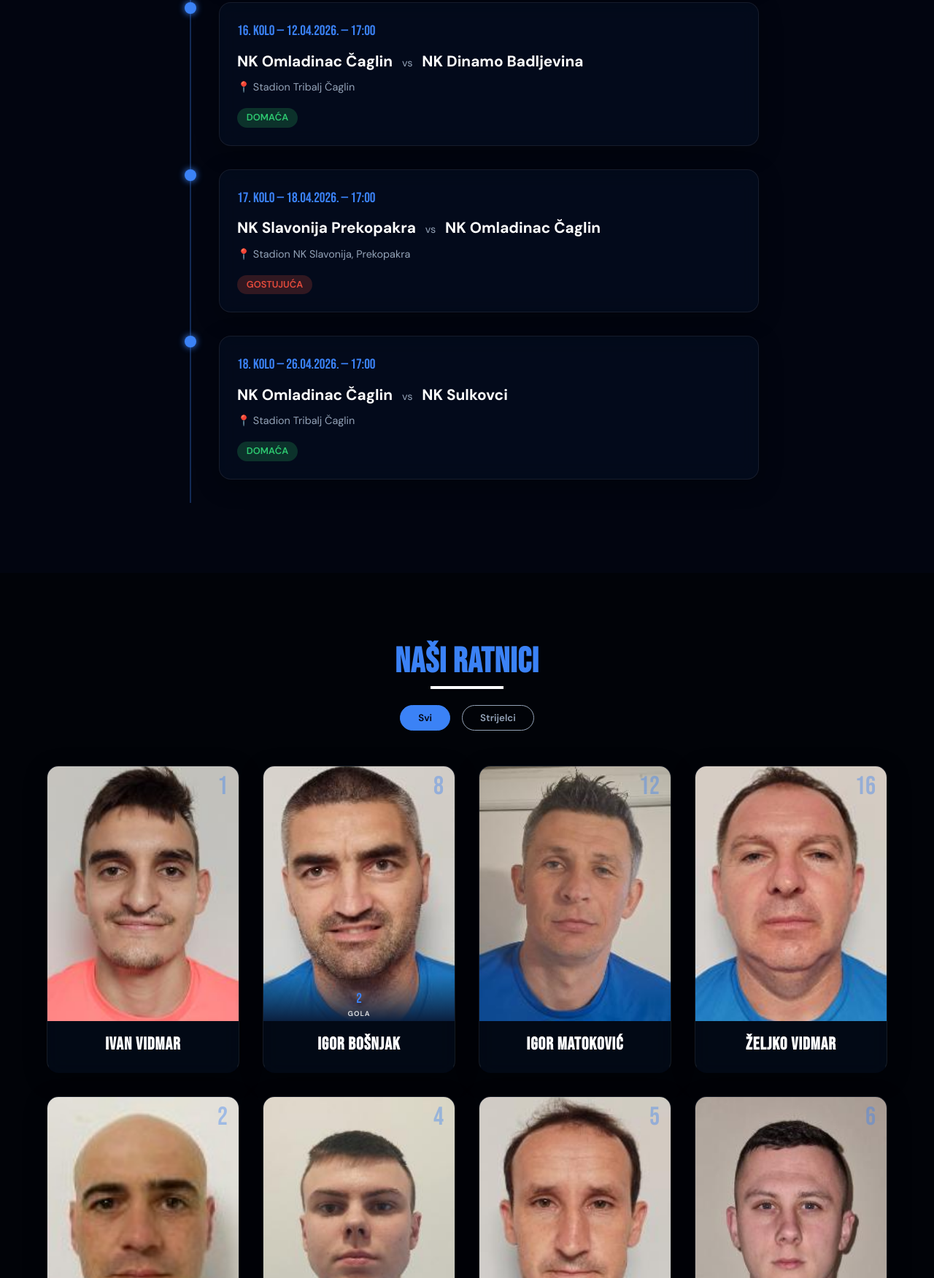
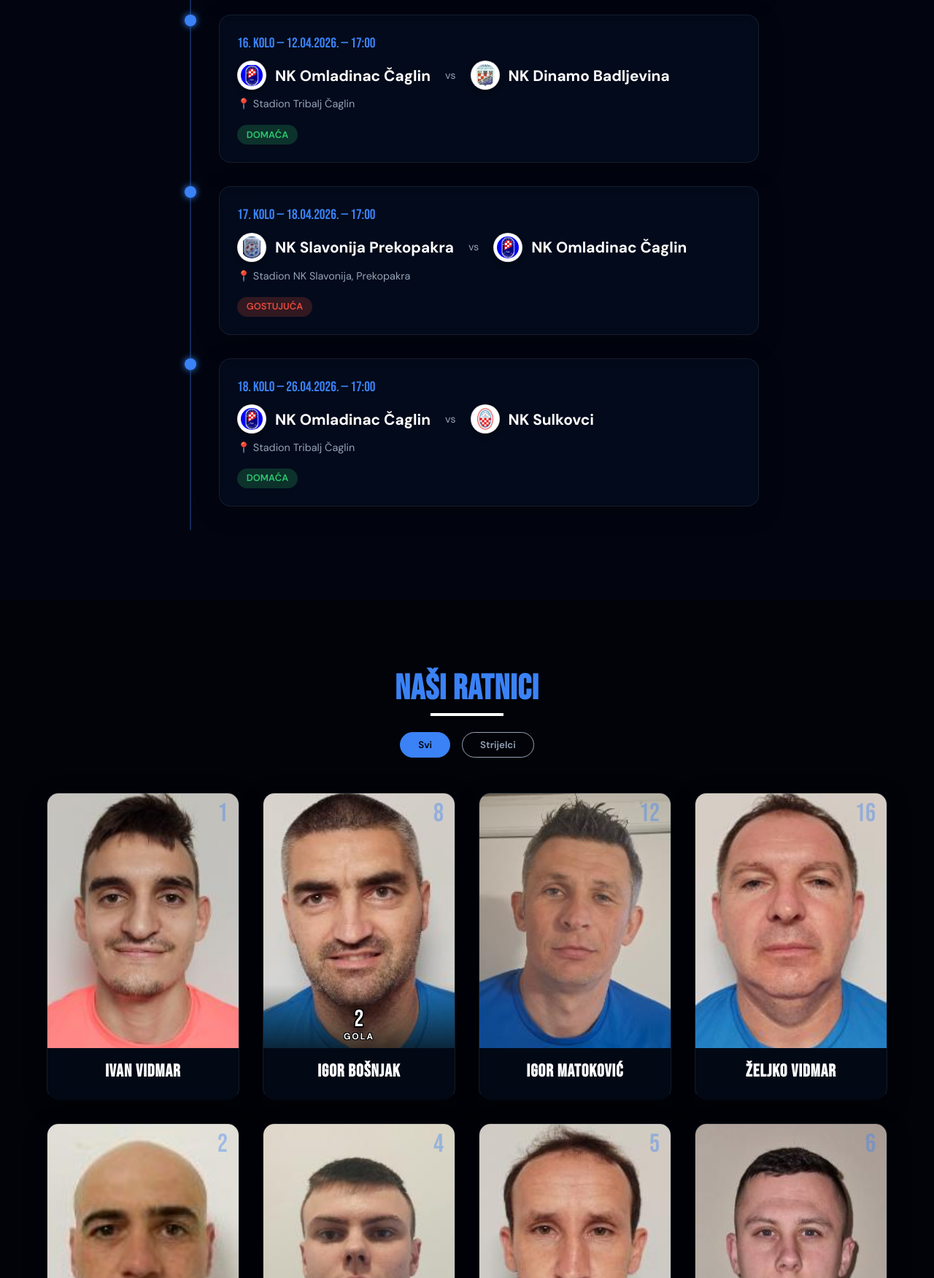
Before and after one commit to dlukas99/omladinac-web, a plain HTML site: page index.html in a window 1280 px wide. Shown: the part 3654-5405 px from the top of the page at 73% size. Drawn offline with Linux system fonts and the light colour scheme.

Commit message:
Dodani ostali grbovi, naglasen broj golova

```diff
--- a/index.html
+++ b/index.html
@@ -354,7 +354,7 @@
                         </div>
                         <div class="next-match-vs">VS</div>
                         <div class="next-match-team">
-                            <div class="next-match-crest-placeholder">⚽</div>
+                            <img src="" alt="NK Eminovci" class="next-match-crest opponent-crest" data-club="NK Eminovci">
                             <span>NK Eminovci</span>
                         </div>
                     </div>
@@ -392,8 +392,13 @@
                         <div class="timeline-dot"></div>
                         <div class="timeline-content">
                             <div class="match-time">15. kolo — 06.04.2026. — 16:30</div>
-                            <div class="match-teams-title">NK Graničar Bučje <span class="vs">vs</span> NK Omladinac
-                                Čaglin</div>
+                            <div class="match-teams-title">
+                                <img src="" alt="" class="timeline-crest" data-club="NK Graničar Bučje">
+                                <span>NK Graničar Bučje</span>
+                                <span class="vs">vs</span>
+                                <img src="images/omladinac.jpg" alt="NK Omladinac Čaglin" class="timeline-crest">
+                                <span>NK Omladinac Čaglin</span>
+                            </div>
                             <div class="match-location">📍 Stadion NK Graničar, Bučje</div>
                             <span class="match-tag tag-away">Gostujuća</span>
                         </div>
@@ -403,8 +408,13 @@
                         <div class="timeline-dot"></div>
                         <div class="timeline-content">
                             <div class="match-time">16. kolo — 12.04.2026. — 17:00</div>
-                            <div class="match-teams-title">NK Omladinac Čaglin <span class="vs">vs</span> NK Dinamo
-                                Badljevina</div>
+                            <div class="match-teams-title">
+                                <img src="images/omladinac.jpg" alt="NK Omladinac Čaglin" class="timeline-crest">
+                                <span>NK Omladinac Čaglin</span>
+                                <span class="vs">vs</span>
+                                <img src="" alt="" class="timeline-crest" data-club="NK Dinamo Badljevina">
+                                <span>NK Dinamo Badljevina</span>
+                            </div>
                             <div class="match-location">📍 Stadion Tribalj Čaglin</div>
                             <span class="match-tag tag-home">Domaća</span>
                         </div>
@@ -414,8 +424,13 @@
                         <div class="timeline-dot"></div>
                         <div class="timeline-content">
                             <div class="match-time">17. kolo — 18.04.2026. — 17:00</div>
-                            <div class="match-teams-title">NK Slavonija Prekopakra <span class="vs">vs</span> NK
-                                Omladinac Čaglin</div>
+                            <div class="match-teams-title">
+                                <img src="" alt="" class="timeline-crest" data-club="NK Slavonija Prekopakra">
+                                <span>NK Slavonija Prekopakra</span>
+                                <span class="vs">vs</span>
+                                <img src="images/omladinac.jpg" alt="NK Omladinac Čaglin" class="timeline-crest">
+                                <span>NK Omladinac Čaglin</span>
+                            </div>
                             <div class="match-location">📍 Stadion NK Slavonija, Prekopakra</div>
                             <span class="match-tag tag-away">Gostujuća</span>
                         </div>
@@ -425,7 +440,12 @@
                         <div class="timeline-dot"></div>
                         <div class="timeline-content">
                             <div class="match-time">18. kolo — 26.04.2026. — 17:00</div>
-                            <div class="match-teams-title">NK Omladinac Čaglin <span class="vs">vs</span> NK Sulkovci
+                            <div class="match-teams-title">
+                                <img src="images/omladinac.jpg" alt="NK Omladinac Čaglin" class="timeline-crest">
+                                <span>NK Omladinac Čaglin</span>
+                                <span class="vs">vs</span>
+                                <img src="" alt="" class="timeline-crest" data-club="NK Sulkovci">
+                                <span>NK Sulkovci</span>
                             </div>
                             <div class="match-location">📍 Stadion Tribalj Čaglin</div>
                             <span class="match-tag tag-home">Domaća</span>
--- a/script.js
+++ b/script.js
@@ -261,4 +261,41 @@ document.addEventListener('DOMContentLoaded', () => {
         updateCountdown();
         setInterval(updateCountdown, 1000);
     }
+
+    // 10. Automatizacija grbova protivnika
+    function initOpponentCrests() {
+        // Mapa koja povezuje ime kluba s nazivom slike (bez ekstenzije)
+        const clubMap = {
+            "NK Eminovci": "eminovci",
+            "NK Graničar Bučje": "bucje",
+            "NK Dinamo Badljevina": "badljevina",
+            "NK Slavonija Prekopakra": "prekopakra",
+            "NK Sulkovci": "sulkovci",
+            "NK Parasan": "parasan",
+            "HNK Dobrovac": "dobrovac",
+            "NK BSK Biškupci": "biskupci",
+            "NK Croatia D. Obrijež": "obrijez",
+            "NK Ovčare": "ovcare",
+            "NK Omladinac Čaglin": "omladinac"
+        };
+
+        const crestImages = document.querySelectorAll('img[data-club]');
+
+        crestImages.forEach(img => {
+            const clubName = img.getAttribute('data-club');
+            const clubSlug = clubMap[clubName] || clubName.toLowerCase().split(' ').pop();
+
+            // Postavi početnu putanju
+            img.src = `images/grbovi/${clubSlug}.jpg`;
+            img.alt = clubName;
+
+            // Fallback ako slika nedostaje (npr. koristimo omladinac.jpg ili neku drugu generic sliku)
+            img.onerror = () => {
+                img.src = 'images/omladinac.jpg'; // Ili neka druga generic nogometna slika
+                img.onerror = null; // Spriječi beskonačnu petlju ako i fallback fali
+            };
+        });
+    }
+
+    initOpponentCrests();
 });
--- a/styles.css
+++ b/styles.css
@@ -727,8 +727,9 @@ svg {
     bottom: 0px;
     left: 0;
     right: 0;
-    background: linear-gradient(to top, rgba(10, 30, 61, 0.98), transparent);
-    padding: 1.5rem 1rem 0.2rem; /* Smanjen donji padding da broj sjedne niže */
+    /* Suptilnija tamna maglica na dnu, ali tekst nosi kontrast */
+    background: linear-gradient(to top, rgba(0, 0, 0, 0.7), transparent);
+    padding: 2rem 1rem 0.4rem;
     display: flex;
     flex-direction: column;
     align-items: center;
@@ -738,18 +739,36 @@ svg {
 
 .goals-count {
     font-family: var(--font-heading);
-    font-size: 1.2rem; /* Smanjeno sa 1.5rem */
-    color: var(--col-accent);
+    font-size: 2rem; /* Povećano za naglasak */
+    color: #ffffff; /* Bijela boja prema zahtjevu */
     line-height: 1;
-    margin-bottom: 2px;
+    margin-bottom: -2px;
+    /* Gusti, oštar outline efekt (8 smjerova) */
+    text-shadow:
+        1.5px 1.5px 0 #000,
+       -1.5px -1.5px 0 #000,
+        1.5px -1.5px 0 #000,
+       -1.5px  1.5px 0 #000,
+        0px 1.5px 0 #000,
+        0px -1.5px 0 #000,
+        1.5px 0px 0 #000,
+       -1.5px 0px 0 #000,
+        0px 0px 8px rgba(0,0,0,0.8);
 }
 
 .goals-label {
-    font-size: 0.6rem; /* Smanjeno sa 0.65rem */
+    font-size: 0.75rem;
+    color: #ffffff;
     text-transform: uppercase;
-    letter-spacing: 1px;
-    font-weight: 700;
-    opacity: 0.8;
+    letter-spacing: 2px;
+    font-weight: 800;
+    /* Outline i za labelu */
+    text-shadow:
+        1px 1px 0 #000,
+       -1px -1px 0 #000,
+        1px -1px 0 #000,
+       -1px 1px 0 #000;
+    opacity: 1;
 }
 
 
@@ -818,25 +837,16 @@ svg {
 }
 
 .next-match-crest {
-    width: 70px;
-    height: 70px;
+    width: 80px;
+    height: 80px;
     border-radius: 50%;
-    object-fit: cover;
+    object-fit: contain; /* Promijenjeno u contain za ujednačenost logotipa */
+    background-color: white; /* Bijela pozadina za prozirne grbove */
+    padding: 8px;
     border: 3px solid var(--col-accent);
     box-shadow: 0 0 15px rgba(59, 130, 246, 0.3);
 }
 
-.next-match-crest-placeholder {
-    width: 70px;
-    height: 70px;
-    border-radius: 50%;
-    background: var(--col-surface);
-    border: 3px solid var(--col-surface-border);
-    display: flex;
-    align-items: center;
-    justify-content: center;
-    font-size: 2rem;
-}
 
 .next-match-vs {
     font-family: var(--font-heading);
@@ -971,6 +981,21 @@ svg {
     font-size: 1.3rem;
     font-weight: 700;
     margin-bottom: 0.5rem;
+    display: flex;
+    align-items: center;
+    gap: 12px;
+    flex-wrap: wrap;
+}
+
+.timeline-crest {
+    width: 40px;
+    height: 40px;
+    object-fit: contain;
+    background-color: white;
+    border-radius: 50%;
+    padding: 4px;
+    border: 1px solid rgba(0, 0, 0, 0.1);
+    box-shadow: var(--shadow-sm);
 }
 
 .vs {
```
Also changed, not shown: images/grbovi/badljevina.jpg (added), images/grbovi/biskupci.jpg (added), images/grbovi/bucje.jpg (added), images/grbovi/dobrovac.jpg (added), images/grbovi/eminovci.jpg (added), images/grbovi/obrijez.jpg (added), images/grbovi/omladinac.jpg (added), images/grbovi/ovcare.jpg (added), images/grbovi/parasan.jpg (added), images/grbovi/prekopakra.jpg (added), images/grbovi/sulkovci.jpg (added).
